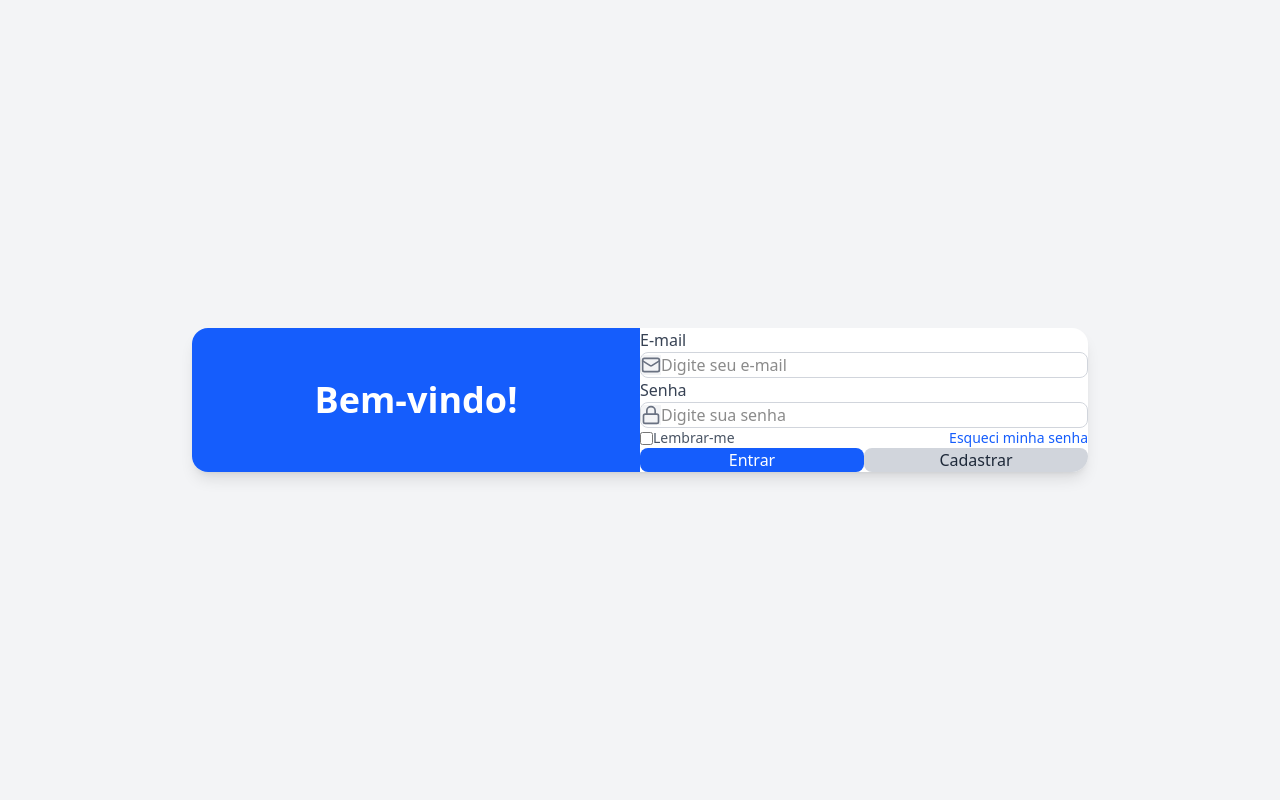
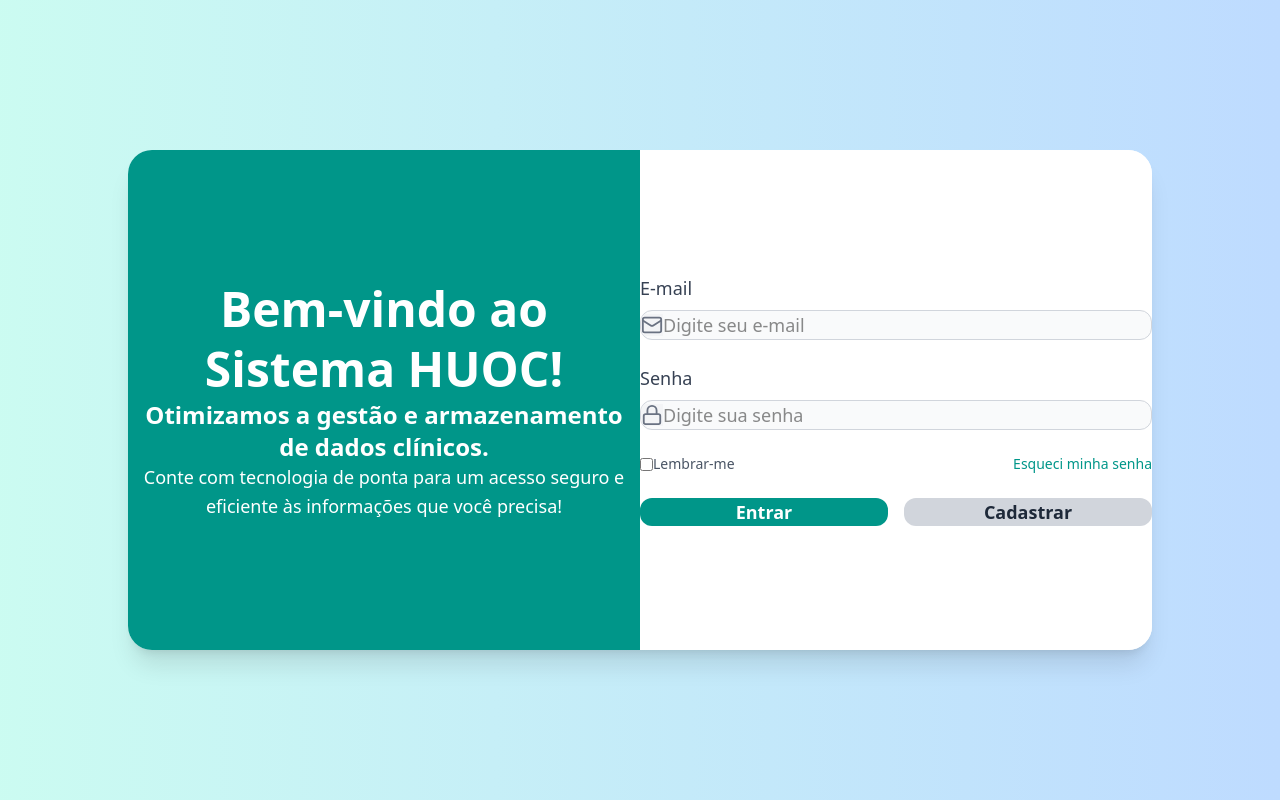
Before and after one commit to MyWebTemplates/nextjstemplate, a Next.js app: page /login001 in a window 1280 px wide. Built offline with nearby package versions, Linux system fonts and the light colour scheme.

Commit message:
Update page.tsx file for login001 folder

```diff
--- a/src/app/login001/page.tsx
+++ b/src/app/login001/page.tsx
@@ -1,64 +1,111 @@
+"use client";
+
+import { useState } from "react";
 import { Mail, Lock } from "lucide-react";
 
 export default function LoginPage() {
+    const [email, setEmail] = useState("");
+    const [senha, setSenha] = useState("");
+    const [errors, setErrors] = useState({ email: "", senha: "" });
+
+    const validateForm = (e: { preventDefault: () => void; }) => {
+        e.preventDefault();
+        const newErrors = { email: "", senha: "" };
+
+        if (!email) {
+            newErrors.email = "O e-mail é obrigatório.";
+        }
+
+        if (!senha) {
+            newErrors.senha = "A senha é obrigatória.";
+        }
+
+        setErrors(newErrors);
+
+        if (!newErrors.email && !newErrors.senha) {
+            console.log("Login autorizado!");
+            // Aqui você pode prosseguir com o login
+        }
+    };
+
     return (
-        <div className="flex min-h-screen items-center justify-center bg-gray-100 p-6">
-            <div className="flex w-full max-w-4xl bg-white rounded-2xl shadow-lg overflow-hidden">
+        <div className="flex min-h-screen items-center justify-center bg-gradient-to-r from-teal-100 to-blue-200 p-8">
+            <div className="flex w-full max-w-5xl bg-white rounded-3xl shadow-xl overflow-hidden">
 
-                {/* Lado esquerdo com background diferenciado */}
-                <div className="hidden md:flex md:w-1/2 bg-blue-600 text-white items-center justify-center p-16">
-                    <h2 className="text-4xl font-bold animate-fade-in">Bem-vindo!</h2>
+                {/* Lado esquerdo */}
+                <div className="hidden md:flex md:w-1/2 bg-teal-600 text-white items-center justify-center p-16 min-h-[500px]">
+                    <div className="text-center max-w-lg">
+                        <h1 className="text-5xl font-extrabold leading-tight">
+                            Bem-vindo ao Sistema HUOC!
+                        </h1>
+                        <h2 className="text-2xl font-semibold mt-4">
+                            Otimizamos a gestão e armazenamento de dados clínicos.
+                        </h2>
+                        <p className="text-lg mt-6 leading-relaxed">
+                            Conte com tecnologia de ponta para um acesso seguro e eficiente às informações que você precisa!
+                        </p>
+                    </div>
                 </div>
 
                 {/* Lado direito - Formulário */}
-                <div className="w-full md:w-1/2 p-12 space-y-8">
-                    <form className="space-y-8">
-                        <div className="relative">
-                            <label className="block text-gray-700">E-mail</label>
-                            <div className="flex items-center border border-gray-300 rounded-lg overflow-hidden">
-                                <span className="p-3 bg-gray-100 text-gray-500">
-                                    <Mail size={20} />
+                <div className="w-full md:w-1/2 flex flex-col justify-center px-16 py-20 bg-white min-h-[500px]">
+                    <form onSubmit={validateForm} className="flex flex-col gap-6">
+                        {/* Campo E-mail */}
+                        <div className="flex flex-col gap-2">
+                            <label className="text-gray-700 text-lg font-medium">E-mail</label>
+                            <div className={`flex items-center border rounded-xl bg-gray-50 overflow-hidden ${errors.email ? "border-red-500" : "border-gray-300"}`}>
+                                <span className="p-4 bg-gray-100 text-gray-500">
+                                    <Mail size={22} />
                                 </span>
                                 <input
                                     type="email"
-                                    className="w-full p-3 focus:outline-none focus:ring-2 focus:ring-blue-500"
+                                    value={email}
+                                    onChange={(e) => setEmail(e.target.value)}
+                                    className="w-full p-4 text-lg focus:outline-none bg-transparent"
                                     placeholder="Digite seu e-mail"
                                 />
                             </div>
+                            {errors.email && <span className="text-red-500 text-sm">{errors.email}</span>}
                         </div>
 
-                        <div className="relative">
-                            <label className="block text-gray-700">Senha</label>
-                            <div className="flex items-center border border-gray-300 rounded-lg overflow-hidden">
-                                <span className="p-3 bg-gray-100 text-gray-500">
-                                    <Lock size={20} />
+                        {/* Campo Senha */}
+                        <div className="flex flex-col gap-2">
+                            <label className="text-gray-700 text-lg font-medium">Senha</label>
+                            <div className={`flex items-center border rounded-xl bg-gray-50 overflow-hidden ${errors.senha ? "border-red-500" : "border-gray-300"}`}>
+                                <span className="p-4 bg-gray-100 text-gray-500">
+                                    <Lock size={22} />
                                 </span>
                                 <input
                                     type="password"
-                                    className="w-full p-3 focus:outline-none focus:ring-2 focus:ring-blue-500"
+                                    value={senha}
+                                    onChange={(e) => setSenha(e.target.value)}
+                                    className="w-full p-4 text-lg focus:outline-none bg-transparent"
                                     placeholder="Digite sua senha"
                                 />
                             </div>
+                            {errors.senha && <span className="text-red-500 text-sm">{errors.senha}</span>}
                         </div>
 
-                        <div className="flex items-center justify-between text-sm text-gray-600">
+                        {/* Lembrar-me + Esqueci a senha */}
+                        <div className="flex items-center justify-between text-sm text-gray-600 mt-2">
                             <label className="flex items-center">
                                 <input type="checkbox" className="mr-2" />
                                 Lembrar-me
                             </label>
-                            <a href="#" className="text-blue-600 hover:underline">Esqueci minha senha</a>
+                            <a href="#" className="text-teal-600 hover:underline">Esqueci minha senha</a>
                         </div>
 
-                        <div className="flex space-x-6">
+                        {/* Botões */}
+                        <div className="flex gap-4 pt-4">
                             <button
                                 type="submit"
-                                className="w-1/2 bg-blue-600 text-white py-3 rounded-lg hover:bg-blue-700 transition-all duration-300 transform hover:scale-105"
+                                className="flex-1 bg-teal-600 text-white py-4 rounded-xl hover:bg-teal-700 transition-all duration-300 transform hover:scale-105 text-lg font-semibold"
                             >
                                 Entrar
                             </button>
                             <button
                                 type="button"
-                                className="w-1/2 bg-gray-300 text-gray-800 py-3 rounded-lg hover:bg-gray-400 transition-all duration-300 transform hover:scale-105"
+                                className="flex-1 bg-gray-300 text-gray-800 py-4 rounded-xl hover:bg-gray-400 transition-all duration-300 transform hover:scale-105 text-lg font-semibold"
                             >
                                 Cadastrar
                             </button>
```
